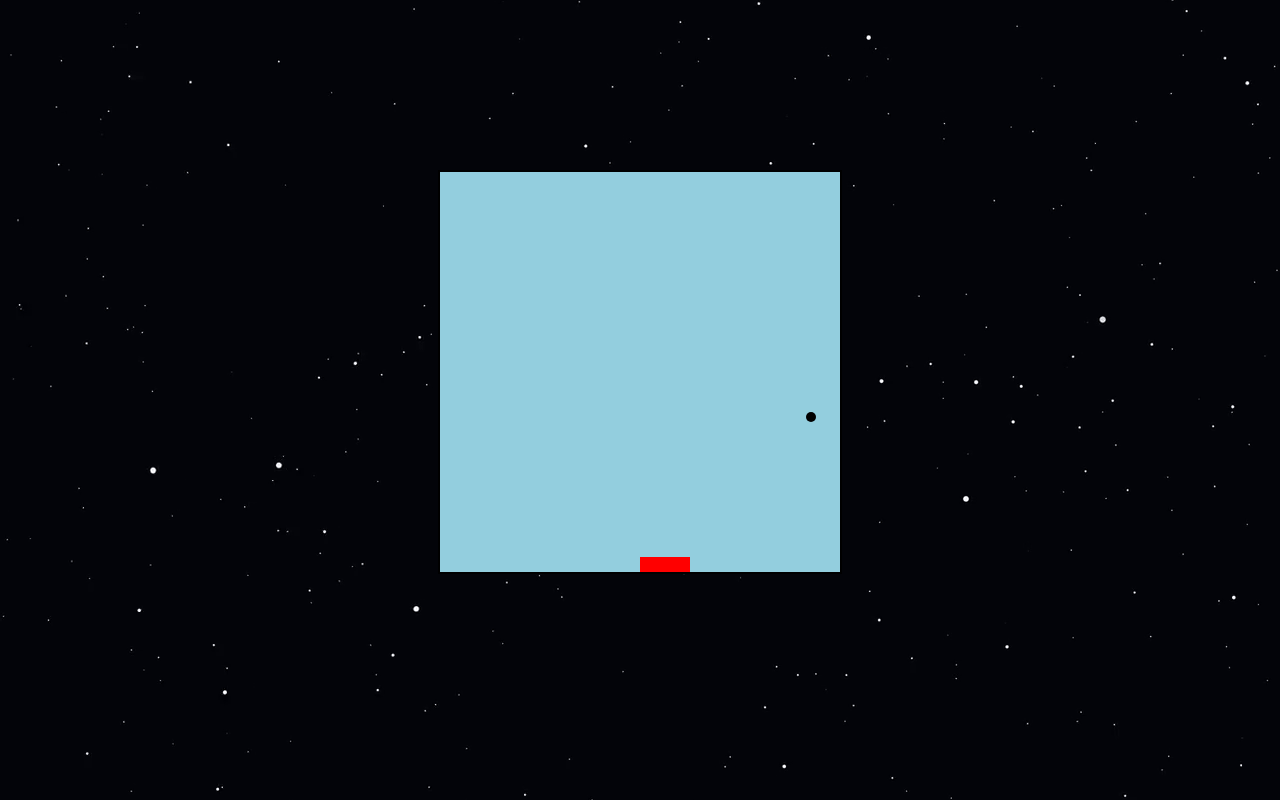
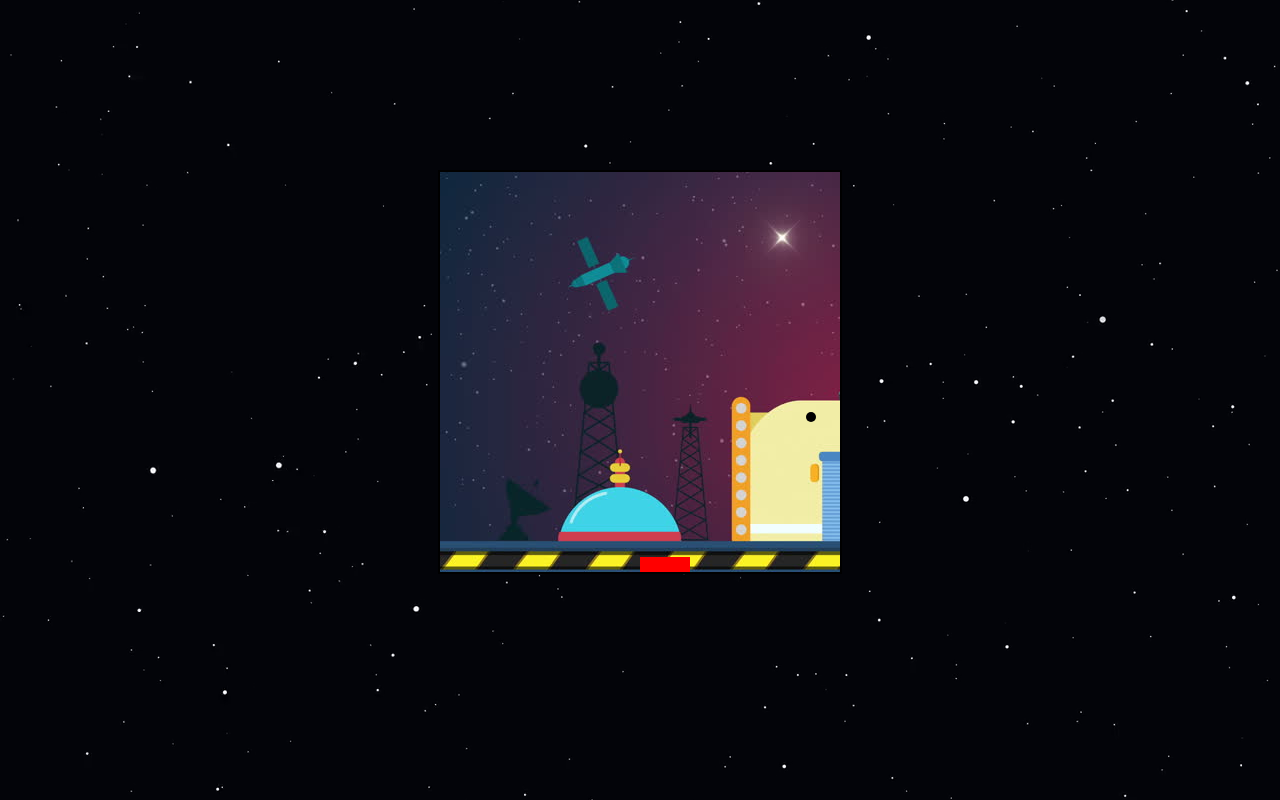
Before and after one commit to Gloriavisus/StrangeBall, a plain HTML site: page index.html in a window 1280 px wide. Both pictures are taken after a click on the button "Empezar". Drawn offline with Linux system fonts and the light colour scheme.

Commit message:
finproyecto

```diff
--- a/style.css
+++ b/style.css
@@ -23,7 +23,7 @@ html {
 
   canvas {
     border: 2px solid black;
-    background-color: rgba(147,206,222,1);
+    background-image: url(espaciofondo.jpg);
     margin-top: 150px;
   }
   button{
```
Also changed, not shown: espaciofondo.jpg (added).
